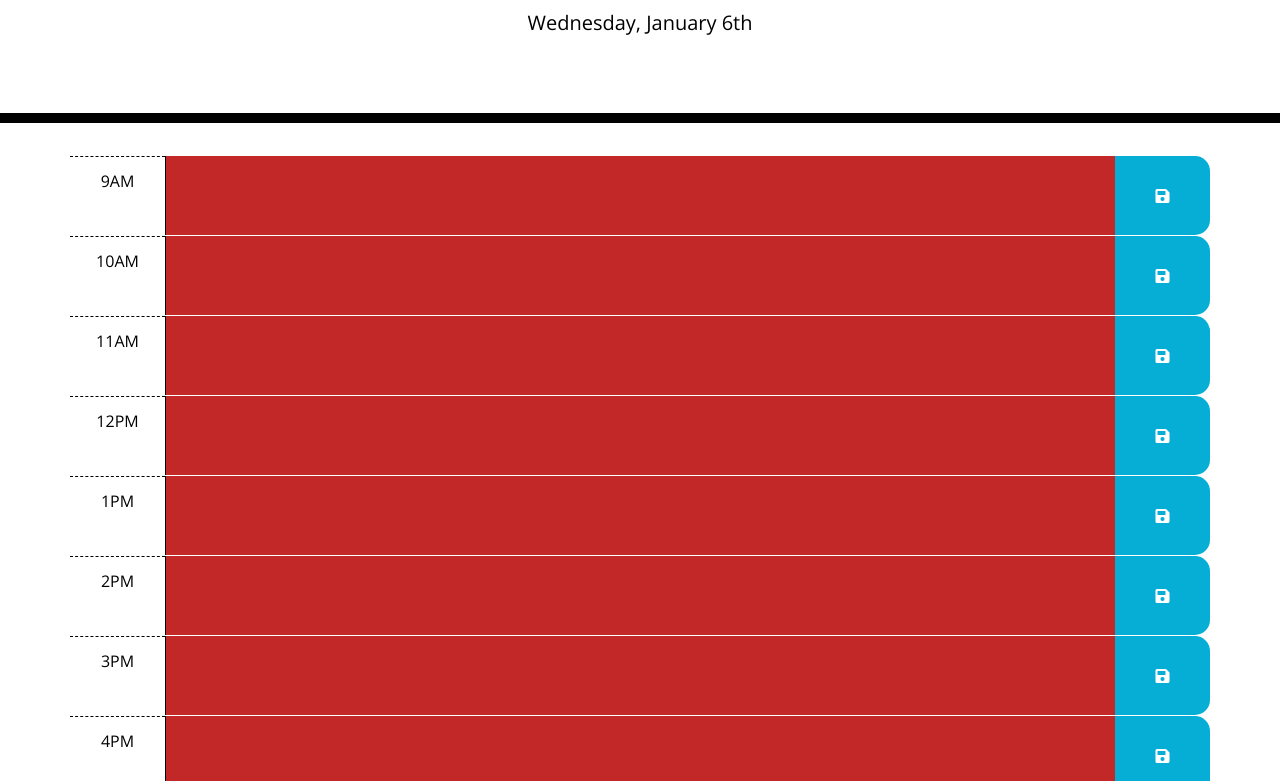
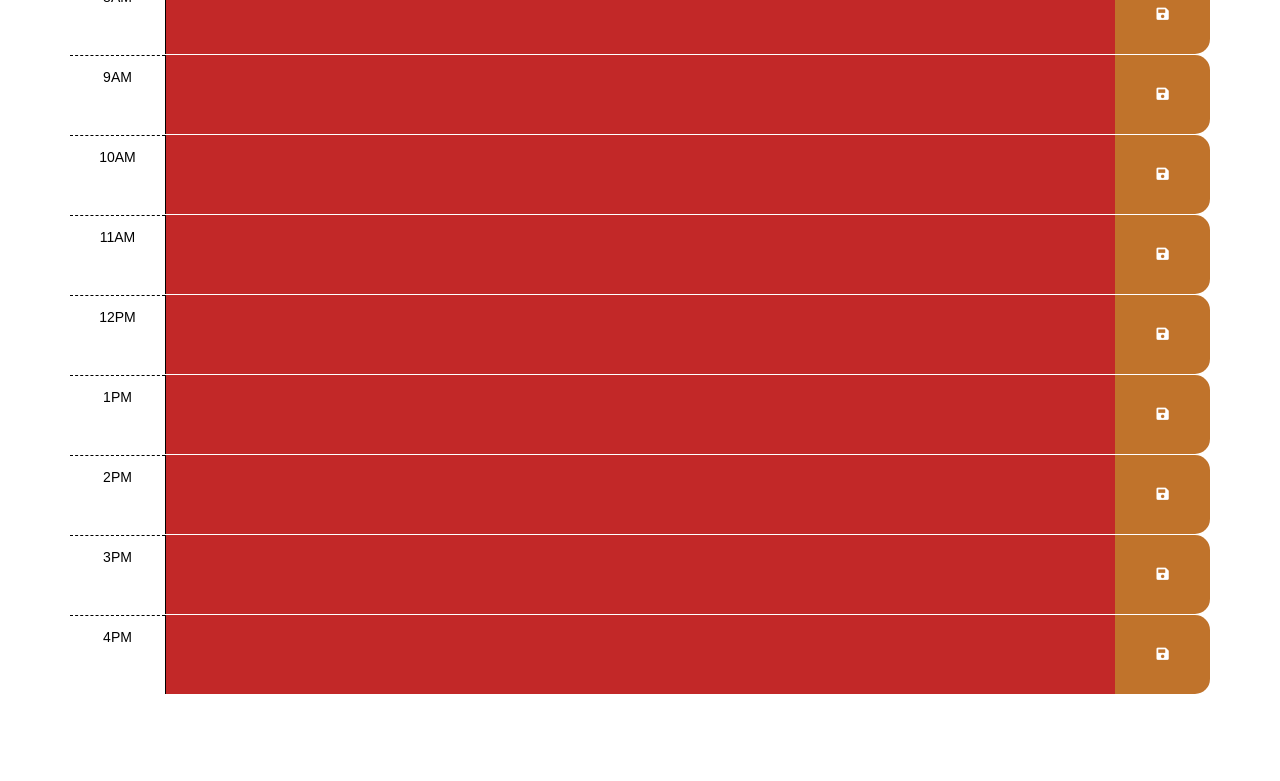
Before and after one commit to oshintonmoy/Day-Planner, a plain HTML site: page asset/index.html in a window 1280 px wide. Shown: the part 181-962 px from the top of the page. After the commit the page ends 877 px from the top, so only its background shows below. Drawn offline with nearby package versions, Linux system fonts and the light colour scheme.

Commit message:
, inital asset folder to the mian branch

```diff
--- a/asset/index.html
+++ b/asset/index.html
@@ -2,22 +2,19 @@
 <html lang="en">
   <head>
     <meta charset="UTF-8" />
-    <meta name="viewport" content="width=device-width, initial-scale=1.0" />
-    <meta http-equiv="X-UA-Compatible" content="ie=edge" />
+    <meta name="viewport" content="width=device-width, initial-scale=1"/>
+
     <link
       rel="stylesheet"
-      href="https://stackpath.bootstrapcdn.com/bootstrap/4.3.1/css/bootstrap.min.css"
+       href="https://cdn.jsdelivr.net/npm/bootstrap@5.0.0-beta1/dist/css/bootstrap.min.css"
     />
-    <link
+
+   <link
       rel="stylesheet"
       href="https://use.fontawesome.com/releases/v5.8.1/css/all.css"
       integrity="sha384-50oBUHEmvpQ+1lW4y57PTFmhCaXp0ML5d60M1M7uH2+nqUivzIebhndOJK28anvf"
-      crossorigin="anonymous"
-    />
-    <link
-      href="https://fonts.googleapis.com/css?family=Open+Sans&display=swap"
-      rel="stylesheet"
-    />
+      crossorigin="anonymous"/>
+
     <link rel="stylesheet" href="style.css" />
     <title>Work Day Scheduler</title>
   </head>
@@ -25,15 +22,17 @@
   <body>
     <header class="jumbotron">
       <h1 class="display-3">Work Day Scheduler</h1>
-      <p class="lead">Calendar app for scheduling my work day</p>
-      <p id="currentDay" class="lead"></p>
+      <p class="App">A simple Calendar app for scheduling my work day</p>
+      <p id="currentDay" class="app"></p>
     </header>
     <div class="container">
+
+      <!-----Container end--->
 
       <!-- Timeblock -->
     </div>
 
-    <script src="https://code.jquery.com/jquery-3.4.1.min.js"></script>
+    <script src="https://code.jquery.com/jquery-3.5.1.min.js"></script>
     <script src="https://cdnjs.cloudflare.com/ajax/libs/moment.js/2.24.0/moment.min.js"></script>
     <script src="script.js"></script>
   </body>
--- a/asset/script.js
+++ b/asset/script.js
@@ -5,12 +5,19 @@ class TimeblockObj {
   }
 }
 
+
+
 window.onload = function() {
-  const currentTimeblocks = getCurrentTimeblocks();
-  const currentTime = moment();
+  var currentTimeblocks = getCurrentTimeblocks();
+  var currentTime = moment();
+
+
 
   displayCurrentDate(currentTime);
   displayTimeblockRows(currentTime);
+
+
+
 
   document.querySelector('.container')
     .addEventListener('click', function(event) {
@@ -19,58 +26,62 @@ window.onload = function() {
   setTimeblockText(currentTimeblocks);
 };
 
+
 function getCurrentTimeblocks() {
-  const currentTimeblocks = localStorage.getItem('timeblockObjects');
+ var currentTimeblocks = localStorage.getItem('timeblockObjects');
   return currentTimeblocks ? JSON.parse(currentTimeblocks) : [];
 }
+
+
 
 function displayCurrentDate(currentTime) {
   document.getElementById('currentDay')
     .textContent = currentTime.format('dddd, MMMM Do');
 }
 
+
 // functions for displaying all timeblock rows //
 function displayTimeblockRows(currentTime) {
-  const currentHour = currentTime.hour();
-  //working hours are 9-5 or 9-17
-  for (let i = 9; i <= 17; i ++) {
-    const timeblock = createTimeblockRow(i);
-    const hourCol = createCol(createHourDiv(i), 1);
-    const textArea = createCol(createTextArea(i, currentHour), 10);
-    const saveBtn = createCol(createSaveBtn(i), 1);
+  var currentHour = currentTime.hour();
+  //working hours are 8-4 or 8-16//
+  for (let i = 8; i <= 16; i ++) {
+    var timeblock = createTimeblockRow(i);
+    var hourCol = createCol(createHourDiv(i), 1);
+    var textArea = createCol(createTextArea(i, currentHour), 10);
+    var saveBtn = createCol(createSaveBtn(i), 1);
     appendTimeblockColumns(timeblock, hourCol, textArea, saveBtn);
     document.querySelector('.container').appendChild(timeblock);
   }
 }
 
 function createTimeblockRow(hourId) {
-  const timeblock = document.createElement('div');
+  var timeblock = document.createElement('div');
   timeblock.classList.add('row');
   timeblock.id = `timeblock-${hourId}`;
   return timeblock;
 }
 
 function createCol(element, colSize) {
-  const col = document.createElement('div');
+  var col = document.createElement('div');
   col.classList.add(`col-${colSize}`,'p-0');
   col.appendChild(element);
   return col;
 }
 
 function createHourDiv(hour) {
-  const hourCol = document.createElement('div');
+  var hourCol = document.createElement('div');
   hourCol.classList.add('hour');
   hourCol.textContent = formatHour(hour);
   return hourCol;
 }
 
 function formatHour(hour) {
-  const hourString = String(hour);
+  var hourString = String(hour);
   return moment(hourString, 'h').format('hA');
 }
 
 function createTextArea(hour, currentHour) {
-  const textArea = document.createElement('textarea');
+  var textArea = document.createElement('textarea');
   textArea.classList.add(getTextAreaBackgroundClass(hour, currentHour));
   return textArea;
 }
@@ -82,7 +93,7 @@ function getTextAreaBackgroundClass(hour, currentHour) {
 }
 
 function createSaveBtn(hour) {
-  const saveBtn = document.createElement('button');
+  var saveBtn = document.createElement('button');
   saveBtn.classList.add('saveBtn');
   saveBtn.innerHTML = '<i class="fas fa-save"></i>';
   saveBtn.setAttribute('data-hour', hour);
@@ -90,7 +101,7 @@ function createSaveBtn(hour) {
 }
 
 function appendTimeblockColumns(timeblockRow, hourCol, textAreaCol, saveBtnCol) {
-  const innerCols = [hourCol, textAreaCol, saveBtnCol];
+  var innerCols = [hourCol, textAreaCol, saveBtnCol];
   for (let col of innerCols) {
     timeblockRow.appendChild(col);
   }
@@ -99,8 +110,8 @@ function appendTimeblockColumns(timeblockRow, hourCol, textAreaCol, saveBtnCol)
 // functions for saving to local storage //
 function containerClicked(event, timeblockList) {
   if (isSaveButton(event)) {
-    const timeblockHour = getTimeblockHour(event);
-    const textAreaValue = getTextAreaValue(timeblockHour);
+    var timeblockHour = getTimeblockHour(event);
+     var textAreaValue = getTextAreaValue(timeblockHour);
     placeTimeblockInList(new TimeblockObj(timeblockHour, textAreaValue), timeblockList);
     saveTimeblockList(timeblockList);
   }
--- a/asset/style.css
+++ b/asset/style.css
@@ -1,6 +1,6 @@
 body {
-  font-family: 'Open Sans', sans-serif;
-  font-size: 16px;
+  font-family: sans-serif;
+  font-size: 14px;
   line-height: 1;
 }
 
@@ -23,9 +23,6 @@ textarea{
   border-bottom: 10px solid black;
 }
 
-.description{
-  white-space: pre-wrap;
-}
 
 .time-block{
   text-align: center;
@@ -39,9 +36,9 @@ textarea{
 }
 
 .hour {
-  background-color: #ffffff;
+  background-color:white;
   color: #000000;
-  border-top: 1px dashed #000000;
+  border-top: 0.5px dashed #000000;
   text-align: center;
   padding-top: 1em;
 }
@@ -62,7 +59,7 @@ textarea{
   border: none;
   border-top-right-radius: 15px;
   border-bottom-right-radius: 15px;
-  background-color: #06AED5;
+  background-color: #c0732b;
   color: white;
   width: 100%;
   height: 100%;
```
